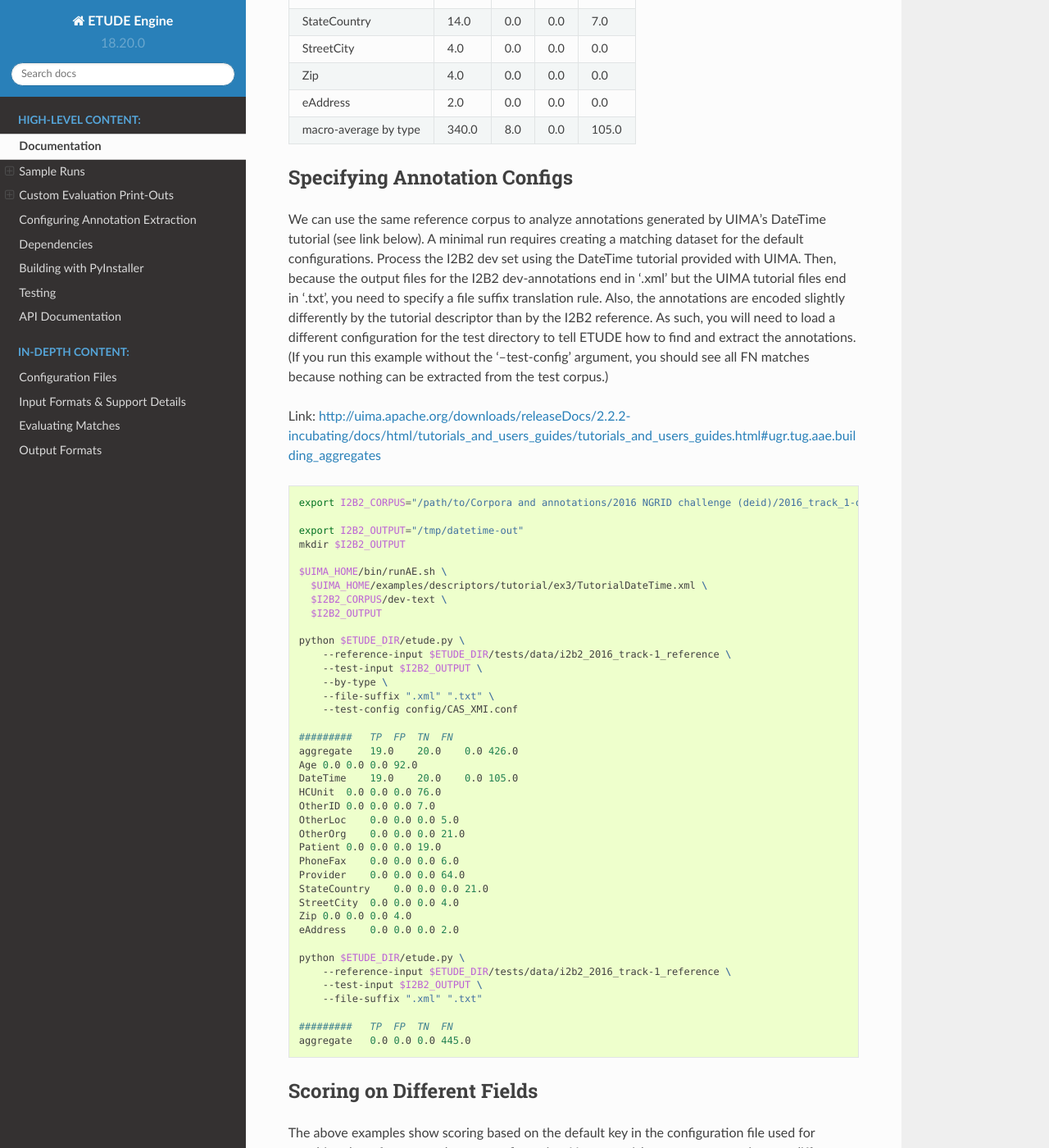
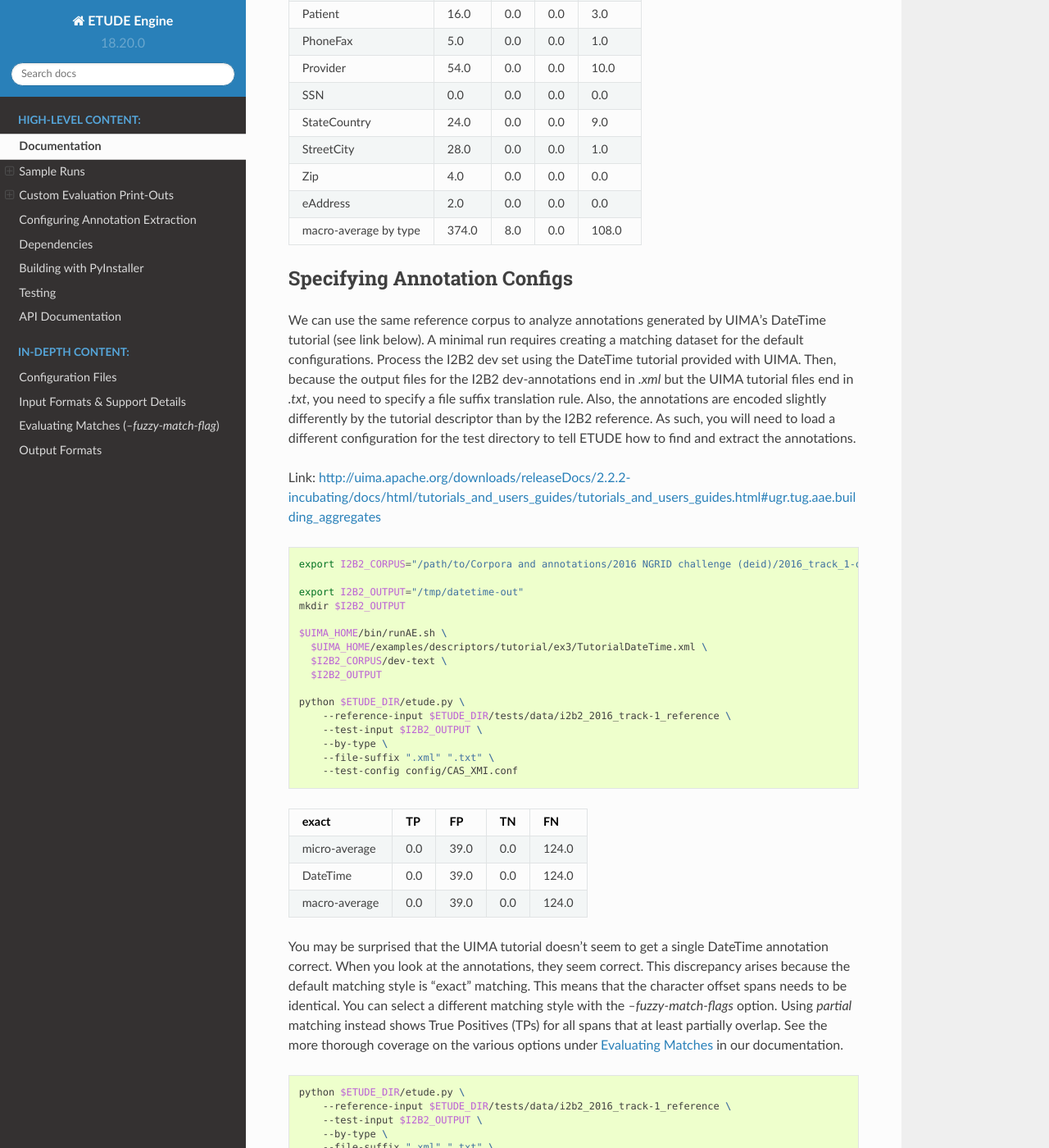
Before and after one commit to MUSC-TBIC/etude-engine, a Sphinx documentation site: the page built from docs/source/README.rst, in a window 1280 px wide and 1400 px high, scrolled down 2314 px. Shown: the whole window at 82% size. Built offline with Sphinx 7.4.7 and the Read the Docs theme 2.0.0, drawn with Linux system fonts in a browser that asks for light colours; some of the changed text lies outside the part shown.

Commit message:
updated all README examples; fixed CAS_XMI.conf to new reqs; patched config parser error
The README now shows all the outputs to match exactly as they run in
the current output.  Little bug patches and extensions here and there
had caused the actual output to drift from the README. Likewise,
the CAS_XMI.conf example config ened to be updated to match current
parsing requirements.

In doing so, I found a new edge case for using the Long Name/Section
as the score key and refactored some of the logic around that to make
sure we don't accidentally hit an undefined variable.

```diff
--- a/README.rst
+++ b/README.rst
@@ -3,7 +3,7 @@
 ================================
 
 The latest documentation (compiled from the contents of the `docs` folder) can be viewed on-line:
-`ETUDE Engine’s documentation <https://etude-engine.readthedocs.io/en/latest/index.html>`_
+`ETUDE Engine's documentation <https://etude-engine.readthedocs.io/en/latest/index.html>`_
 
 Documentation for the ETUDE engine is managed via reStructuredText files and `Sphinx <http://www.sphinx-doc.org/>`_.
 If you don't have Sphinx installed, you should check out a quick primer (`First Steps with Sphinx <http://www.sphinx-doc.org/en/1.7/tutorial.html>`_) or install it as below:
@@ -28,7 +28,7 @@
 
 The simplest test run requires that we specify a reference directory and
 a test directory. The default file matching assumes that our reference
-and test files match names exactly and both end in ‘.xml’. With just the
+and test files match names exactly and both end in `.xml`. With just the
 two directory arguments, we get micro-average scores for the default
 metrics across the full directory.
 
@@ -49,8 +49,8 @@
    You may get a warning if you run the previous command from a
    directory other than `$ETUDE_DIR`:
 
-   ``ERROR: No reference patterns extracted from config.  Bailing out
-   now.``
+   ``ERROR: Config file is missing or unreadable:  config/i2b2_2016_track-1.conf
+   ERROR: No reference patterns extracted from config.  Bailing out now.``
 
    This warning is because the default configuration files use
    relative paths.  See the section below
@@ -68,29 +68,29 @@
 +-----------------------+-------+-----+-----+-------+
 | exact                 | TP    | FP  | TN  | FN    |
 +=======================+=======+=====+=====+=======+
-| micro-average         | 340.0 | 8.0 | 0.0 | 105.0 |
+| micro-average         | 374.0 | 8.0 | 0.0 | 108.0 |
 +-----------------------+-------+-----+-----+-------+
-| 0005_gs.xml           | 31.0  | 0.0 | 0.0 | 0.0   |
+| 0005_gs.xml           | 36.0  | 0.0 | 0.0 | 0.0   |
 +-----------------------+-------+-----+-----+-------+
-| 0016_gs.xml           | 21.0  | 0.0 | 0.0 | 30.0  |
+| 0016_gs.xml           | 23.0  | 0.0 | 0.0 | 31.0  |
 +-----------------------+-------+-----+-----+-------+
-| 0267_gs.xml           | 27.0  | 0.0 | 0.0 | 32.0  |
+| 0267_gs.xml           | 29.0  | 0.0 | 0.0 | 34.0  |
 +-----------------------+-------+-----+-----+-------+
 | 0273_gs.xml           | 0.0   | 0.0 | 0.0 | 35.0  |
 +-----------------------+-------+-----+-----+-------+
-| 0389_gs.xml           | 26.0  | 8.0 | 0.0 | 8.0   |
+| 0389_gs.xml           | 32.0  | 8.0 | 0.0 | 8.0   |
 +-----------------------+-------+-----+-----+-------+
-| 0475_gs.xml           | 45.0  | 0.0 | 0.0 | 0.0   |
+| 0475_gs.xml           | 46.0  | 0.0 | 0.0 | 0.0   |
 +-----------------------+-------+-----+-----+-------+
-| 0617_gs.xml           | 32.0  | 0.0 | 0.0 | 0.0   |
+| 0617_gs.xml           | 38.0  | 0.0 | 0.0 | 0.0   |
 +-----------------------+-------+-----+-----+-------+
-| 0709_gs.xml           | 41.0  | 0.0 | 0.0 | 0.0   |
+| 0709_gs.xml           | 45.0  | 0.0 | 0.0 | 0.0   |
 +-----------------------+-------+-----+-----+-------+
-| 0982_gs.xml           | 95.0  | 0.0 | 0.0 | 0.0   |
+| 0982_gs.xml           | 100.0 | 0.0 | 0.0 | 0.0   |
 +-----------------------+-------+-----+-----+-------+
-| 0992_gs.xml           | 22.0  | 0.0 | 0.0 | 0.0   |
+| 0992_gs.xml           | 25.0  | 0.0 | 0.0 | 0.0   |
 +-----------------------+-------+-----+-----+-------+
-| macro-average by file | 340.0 | 8.0 | 0.0 | 105.0 |
+| macro-average by file | 374.0 | 8.0 | 0.0 | 108.0 |
 +-----------------------+-------+-----+-----+-------+
 
 .. code:: bash
@@ -103,7 +103,7 @@
 +-----------------------+-------+-----+-----+-------+
 | exact                 | TP    | FP  | TN  | FN    |
 +=======================+=======+=====+=====+=======+
-| micro-average         | 340.0 | 8.0 | 0.0 | 105.0 |
+| micro-average         | 374.0 | 8.0 | 0.0 | 108.0 |
 +-----------------------+-------+-----+-----+-------+
 | Age                   | 63.0  | 2.0 | 0.0 | 29.0  |
 +-----------------------+-------+-----+-----+-------+
@@ -111,9 +111,9 @@
 +-----------------------+-------+-----+-----+-------+
 | HCUnit                | 61.0  | 4.0 | 0.0 | 15.0  |
 +-----------------------+-------+-----+-----+-------+
+| OtherGeo              | 1.0   | 0.0 | 0.0 | 4.0   |
++-----------------------+-------+-----+-----+------+|
 | OtherID               | 7.0   | 0.0 | 0.0 | 0.0   |
-+-----------------------+-------+-----+-----+-------+
-| OtherLoc              | 1.0   | 0.0 | 0.0 | 4.0   |
 +-----------------------+-------+-----+-----+-------+
 | OtherOrg              | 18.0  | 0.0 | 0.0 | 3.0   |
 +-----------------------+-------+-----+-----+-------+
@@ -123,32 +123,32 @@
 +-----------------------+-------+-----+-----+-------+
 | Provider              | 54.0  | 0.0 | 0.0 | 10.0  |
 +-----------------------+-------+-----+-----+-------+
-| StateCountry          | 14.0  | 0.0 | 0.0 | 7.0   |
+| SSN                   | 0.0   | 0.0 | 0.0 | 0.0   |
 +-----------------------+-------+-----+-----+-------+
-| StreetCity            | 4.0   | 0.0 | 0.0 | 0.0   |
+| StateCountry          | 24.0  | 0.0 | 0.0 | 9.0   |
++-----------------------+-------+-----+-----+-------+
+| StreetCity            | 28.0  | 0.0 | 0.0 | 1.0   |
 +-----------------------+-------+-----+-----+-------+
 | Zip                   | 4.0   | 0.0 | 0.0 | 0.0   |
 +-----------------------+-------+-----+-----+-------+
 | eAddress              | 2.0   | 0.0 | 0.0 | 0.0   |
 +-----------------------+-------+-----+-----+-------+
-| macro-average by type | 340.0 | 8.0 | 0.0 | 105.0 |
+| macro-average by type | 374.0 | 8.0 | 0.0 | 108.0 |
 +-----------------------+-------+-----+-----+-------+
 
 Specifying Annotation Configs
 -----------------------------
 
 We can use the same reference corpus to analyze annotations generated by
-UIMA’s DateTime tutorial (see link below). A minimal run requires
+UIMA's DateTime tutorial (see link below). A minimal run requires
 creating a matching dataset for the default configurations. Process the
 I2B2 dev set using the DateTime tutorial provided with UIMA. Then,
-because the output files for the I2B2 dev-annotations end in ‘.xml’ but
-the UIMA tutorial files end in ‘.txt’, you need to specify a file suffix
+because the output files for the I2B2 dev-annotations end in `.xml` but
+the UIMA tutorial files end in `.txt`, you need to specify a file suffix
 translation rule. Also, the annotations are encoded slightly differently
 by the tutorial descriptor than by the I2B2 reference. As such, you will
 need to load a different configuration for the test directory to tell
-ETUDE how to find and extract the annotations. (If you run this example
-without the ‘–test-config’ argument, you should see all FN matches
-because nothing can be extracted from the test corpus.)
+ETUDE how to find and extract the annotations.
 
 Link:
 http://uima.apache.org/downloads/releaseDocs/2.2.2-incubating/docs/html/tutorials_and_users_guides/tutorials_and_users_guides.html#ugr.tug.aae.building_aggregates
@@ -172,29 +172,64 @@
        --file-suffix ".xml" ".txt" \
        --test-config config/CAS_XMI.conf
 
-   #########   TP  FP  TN  FN
-   aggregate   19.0    20.0    0.0 426.0
-   Age 0.0 0.0 0.0 92.0
-   DateTime    19.0    20.0    0.0 105.0
-   HCUnit  0.0 0.0 0.0 76.0
-   OtherID 0.0 0.0 0.0 7.0
-   OtherLoc    0.0 0.0 0.0 5.0
-   OtherOrg    0.0 0.0 0.0 21.0
-   Patient 0.0 0.0 0.0 19.0
-   PhoneFax    0.0 0.0 0.0 6.0
-   Provider    0.0 0.0 0.0 64.0
-   StateCountry    0.0 0.0 0.0 21.0
-   StreetCity  0.0 0.0 0.0 4.0
-   Zip 0.0 0.0 0.0 4.0
-   eAddress    0.0 0.0 0.0 2.0
++---------------+-------+------+-----+-------+
+| exact         | TP    | FP   | TN  | FN    |
++===============+=======+======+=====+=======+
+| micro-average | 0.0   | 39.0 | 0.0 | 124.0 |
++---------------+-------+------+-----+-------+
+| DateTime      | 0.0   | 39.0 | 0.0 | 124.0 |
++---------------+-------+------+-----+-------+
+| macro-average | 0.0   | 39.0 | 0.0 | 124.0 |
++---------------+-------+------+-----+-------+
+
+You may be surprised that the UIMA tutorial doesn't seem to get a
+single DateTime annotation correct. When you look at the annotations,
+they seem correct. This discrepancy arises because the default
+matching style is "exact" matching. This means that the character
+offset spans needs to be identical. You can select a different
+matching style with the `--fuzzy-match-flags` option.  Using `partial`
+matching instead shows True Positives (TPs) for all spans that at
+least partially overlap. See the more thorough coverage on the various
+options under `Evaluating Matches
+<https://etude-engine.readthedocs.io/en/latest/evaluating_matches.html>`_
+in our documentation.
+
+.. code:: bash
+
+   python $ETUDE_DIR/etude.py \
+       --reference-input $ETUDE_DIR/tests/data/i2b2_2016_track-1_reference \
+       --test-input $I2B2_OUTPUT \
+       --by-type \
+       --file-suffix ".xml" ".txt" \
+       --test-config config/CAS_XMI.conf \
+       --fuzzy-match-flags partial
+
++---------------+-------+------+-----+------+
+| exact         | TP    | FP   | TN  | FN   |
++===============+=======+======+=====+======+
+| micro-average | 39.0  | 0.0  | 0.0 | 85.0 |
++---------------+-------+------+-----+------+
+| DateTime      | 39.0  | 0.0  | 0.0 | 85.0 |
++---------------+-------+------+-----+------+
+| macro-average | 39.0  | 0.0  | 0.0 | 85.0 |
++---------------+-------+------+-----+------+
+
+If you run this example without the `-–test-config` argument, you
+should see all FN matches because nothing can be extracted from the
+test corpus.
+
+.. code:: bash
 
    python $ETUDE_DIR/etude.py \
        --reference-input $ETUDE_DIR/tests/data/i2b2_2016_track-1_reference \
        --test-input $I2B2_OUTPUT \
        --file-suffix ".xml" ".txt"
 
-   #########   TP  FP  TN  FN
-   aggregate   0.0 0.0 0.0 445.0
++---------------+-------+-----+-----+-------+
+| exact         | TP    | FP  | TN  | FN    |
++===============+=======+=====+=====+=======+
+| micro-average | 0.0   | 0.0 | 0.0 | 482.0 |
++---------------+-------+-----+-----+-------+
 
 Scoring on Different Fields
 ---------------------------
@@ -202,10 +237,14 @@
 The above examples show scoring based on the default key in the
 configuration file used for matching the reference to the test
 configuration. You may wish to group annotations on different fields,
-such as the parent class or long description.
+such as the parent class or long description. See the more thorough
+coverage on the various options under `Configuration Files
+<https://etude-engine.readthedocs.io/en/latest/config_files.html>`_ in
+our documentation.
 
 .. code:: bash
 
+   ## You can see output for this command above
    python $ETUDE_DIR/etude.py \
        --reference-input $ETUDE_DIR/tests/data/i2b2_2016_track-1_reference \
        --test-input $ETUDE_DIR/tests/data/i2b2_2016_track-1_test \
@@ -226,9 +265,9 @@
 +-----------------------+-------+-----+-----+-------+
 | exact                 | TP    | FP  | TN  | FN    |
 +=======================+=======+=====+=====+=======+
-| micro-average         | 341.0 | 7.0 | 0.0 | 104.0 |
+| micro-average         | 375.0 | 7.0 | 0.0 | 107.0 |
 +-----------------------+-------+-----+-----+-------+
-| Address               | 22.0  | 0.0 | 0.0 | 7.0   |
+| Address               | 56.0  | 0.0 | 0.0 | 10.0  |
 +-----------------------+-------+-----+-----+-------+
 | Contact Information   | 7.0   | 0.0 | 0.0 | 1.0   |
 +-----------------------+-------+-----+-----+-------+
@@ -240,56 +279,94 @@
 +-----------------------+-------+-----+-----+-------+
 | Time                  | 155.0 | 3.0 | 0.0 | 61.0  |
 +-----------------------+-------+-----+-----+-------+
-| macro-average by type | 341.0 | 7.0 | 0.0 | 104.0 |
+| macro-average by type | 375.0 | 7.0 | 0.0 | 107.0 |
 +-----------------------+-------+-----+-----+-------+
 
-+--------------------------------+-------+-----+-----+-------+
-| exact                          | TP    | FP  | TN  | FN    |
-+================================+=======+=====+=====+=======+
-| micro-average                  | 340.0 | 8.0 | 0.0 | 105.0 |
-+--------------------------------+-------+-----+-----+-------+
-| Age Greater than 89            | 63.0  | 2.0 | 0.0 | 29.0  |
-+--------------------------------+-------+-----+-----+-------+
-| Date and Time Information      | 91.0  | 2.0 | 0.0 | 33.0  |
-+--------------------------------+-------+-----+-----+-------+
-| Electronic Address Information | 2.0   | 0.0 | 0.0 | 0.0   |
-+--------------------------------+-------+-----+-----+-------+
-| Health Care Provider Name      | 54.0  | 0.0 | 0.0 | 10.0  |
-+--------------------------------+-------+-----+-----+-------+
-| Health Care Unit Name          | 61.0  | 4.0 | 0.0 | 15.0  |
-+--------------------------------+-------+-----+-----+-------+
-| Other ID Numbers               | 7.0   | 0.0 | 0.0 | 0.0   |
-+--------------------------------+-------+-----+-----+-------+
-| Other Locations                | 1.0   | 0.0 | 0.0 | 4.0   |
-+--------------------------------+-------+-----+-----+-------+
-| Other Organization Name        | 18.0  | 0.0 | 0.0 | 3.0   |
-+--------------------------------+-------+-----+-----+-------+
-| Patient Name                   | 16.0  | 0.0 | 0.0 | 3.0   |
-+--------------------------------+-------+-----+-----+-------+
-| Phone, Fax, or Pager Number    | 5.0   | 0.0 | 0.0 | 1.0   |
-+--------------------------------+-------+-----+-----+-------+
-| State or Country               | 14.0  | 0.0 | 0.0 | 7.0   |
-+--------------------------------+-------+-----+-----+-------+
-| Street City Name               | 4.0   | 0.0 | 0.0 | 0.0   |
-+--------------------------------+-------+-----+-----+-------+
-| ZIP Code                       | 4.0   | 0.0 | 0.0 | 0.0   |
-+--------------------------------+-------+-----+-----+-------+
-| macro-average by type          | 340.0 | 8.0 | 0.0 | 105.0 |
-+--------------------------------+-------+-----+-----+-------+
++-----------------------+-------+-----+-----+-------+
+| exact                 |    TP |  FP |  TN |    FN |
++=======================+=======+=====+=====+=======+
+| micro-average         | 374.0 | 8.0 | 0.0 | 108.0 |
++-----------------------+-------+-----+-----+-------+
+| ACCOUNT               |   0.0 | 0.0 | 0.0 |   0.0 |
++-----------------------+-------+-----+-----+-------+
+| AGE                   |  63.0 | 2.0 | 0.0 |  29.0 |
++-----------------------+-------+-----+-----+-------+
+| BIOID                 |   0.0 | 0.0 | 0.0 |   0.0 |
++-----------------------+-------+-----+-----+-------+
+| CITY                  |  24.0 | 0.0 | 0.0 |   1.0 |
++-----------------------+-------+-----+-----+-------+
+| COUNTRY               |  14.0 | 0.0 | 0.0 |   7.0 |
++-----------------------+-------+-----+-----+-------+
+| DATE                  |  91.0 | 2.0 | 0.0 |  33.0 |
++-----------------------+-------+-----+-----+-------+
+| DEVICE                |   0.0 | 0.0 | 0.0 |   0.0 |
++-----------------------+-------+-----+-----+-------+
+| DOCTOR                |  54.0 | 0.0 | 0.0 |  10.0 |
++-----------------------+-------+-----+-----+-------+
+| EMAIL                 |   0.0 | 0.0 | 0.0 |   0.0 |
++-----------------------+-------+-----+-----+-------+
+| FAX                   |   0.0 | 0.0 | 0.0 |   0.0 |
++-----------------------+-------+-----+-----+-------+
+| HEALTHPLAN            |   0.0 | 0.0 | 0.0 |   0.0 |
++-----------------------+-------+-----+-----+-------+
+| HOSPITAL              |  61.0 | 4.0 | 0.0 |  15.0 |
++-----------------------+-------+-----+-----+-------+
+| IDNUM                 |   0.0 | 0.0 | 0.0 |   0.0 |
++-----------------------+-------+-----+-----+-------+
+| IPADDRESS             |   0.0 | 0.0 | 0.0 |   0.0 |
++-----------------------+-------+-----+-----+-------+
+| LICENSE               |   7.0 | 0.0 | 0.0 |   0.0 |
++-----------------------+-------+-----+-----+-------+
+| LOCATION-OTHER        |   1.0 | 0.0 | 0.0 |   4.0 |
++-----------------------+-------+-----+-----+-------+
+| MEDICALRECORD         |   0.0 | 0.0 | 0.0 |   0.0 |
++-----------------------+-------+-----+-----+-------+
+| ORGANIZATION          |  18.0 | 0.0 | 0.0 |   3.0 |
++-----------------------+-------+-----+-----+-------+
+| PATIENT               |  16.0 | 0.0 | 0.0 |   3.0 |
++-----------------------+-------+-----+-----+-------+
+| PHONE                 |   5.0 | 0.0 | 0.0 |   1.0 |
++-----------------------+-------+-----+-----+-------+
+| SSN                   |   0.0 | 0.0 | 0.0 |   0.0 |
++-----------------------+-------+-----+-----+-------+
+| STATE                 |  10.0 | 0.0 | 0.0 |   2.0 |
++-----------------------+-------+-----+-----+-------+
+| STREET                |   4.0 | 0.0 | 0.0 |   0.0 |
++-----------------------+-------+-----+-----+-------+
+| URL                   |   2.0 | 0.0 | 0.0 |   0.0 |
++-----------------------+-------+-----+-----+-------+
+| USERNAME              |   0.0 | 0.0 | 0.0 |   0.0 |
++-----------------------+-------+-----+-----+-------+
+| VEHICLE               |   0.0 | 0.0 | 0.0 |   0.0 |
++-----------------------+-------+-----+-----+-------+
+| ZIP                   |   4.0 | 0.0 | 0.0 |   0.0 |
++-----------------------+-------+-----+-----+-------+
+| macro-average by type | 374.0 | 8.0 | 0.0 | 108.0 |
++-----------------------+-------+-----+-----+-------+
 
 Custom Evaluation Print-Outs
 ================================
 
-The majority of you evaluation output customization can be handled by the above command-line arguments.
-However, sometimes you'll need to generate output that exactly matches some very specific formatting requirements.
-For these instances, ETUDE supports custom print functions.
-Currently, those print functions must be hard-coded into `scoring_metrics.py`.
-Our roadmap includes the ability to load and trigger these print functions from a standard folder to make the system much more modular.
-Until that point, you can see an example custom print-out that targets the `2018 n2c2 Track 1 <https://www.aclweb.org/portal/content/2018-n2c2-nlp-shared-task-and-workshop>`_ output format.
-The configurations for this sample are in our sister repository:
-`ETUDE Engine Configs for n2c2 <https://github.com/MUSC-TBIC/etude-engine-configs/tree/master/n2c2>`_
-The original evaluation script for the competition, used as a point of reference, can be found on github:
-`Evaluation scripts for the 2018 N2C2 shared tasks on clinical NLP  <https://github.com/filannim/2018_n2c2_evaluation_scripts>`_
+The majority of you evaluation output customization can be handled by
+the above command-line arguments.  However, sometimes you'll need to
+generate output that exactly matches some very specific formatting
+requirements.  For these instances, ETUDE supports custom print
+functions.  Currently, those print functions must be hard-coded into
+`scoring_metrics.py`.  Our roadmap includes the ability to load and
+trigger these print functions from a standard folder to make the
+system much more modular.  Until that point, you can see an example
+custom print-out that targets the `2018 n2c2 Track 1
+<https://www.aclweb.org/portal/content/2018-n2c2-nlp-shared-task-and-workshop>`_
+output format.  The configurations for this sample are in our sister
+repository: `ETUDE Engine Configs for n2c2
+<https://github.com/MUSC-TBIC/etude-engine-configs/tree/stable/n2c2>`_
+The original evaluation script for the competition, used as a point of
+reference, can be found on github: `Evaluation scripts for the 2018
+N2C2 shared tasks on clinical NLP
+<https://github.com/filannim/2018_n2c2_evaluation_scripts>`_ See the
+more thorough coverage on the various `Output Formats
+<https://etude-engine.readthedocs.io/en/latest/output_formats.html>`_
+in our documentation.
 
 .. code:: bash
 
@@ -336,11 +413,22 @@
 Contextually-Grounded Annotation Examples
 ---------------------------------------------
 
-A second class of custom outputs is to generate listings of real annotations with left- and right-margins of context. Most often, you will want to use this type of output to generate a listing of all the FP annotations your system generated or all the FN annotations your system failed to find.
+A second class of custom outputs is to generate listings of real
+annotations with left- and right-margins of context. Most often, you
+will want to use this type of output to generate a listing of all the
+FP annotations your system generated or all the FN annotations your
+system failed to find.
 
-The generation of this output is dependent on a score card having been written to disk during a normal evaluation run. You'll also want to make sure to have generated a system output directory.  Both flags are show in examples below.  Additional flags let you determine how much of a context window (in characters) you want to see on the left and right of the annotation.
+The generation of this output is dependent on a score card having been
+written to disk during a normal evaluation run. You'll also want to
+make sure to have generated a system output directory.  Both flags are
+show in examples below.  Additional flags let you determine how much
+of a context window (in characters) you want to see on the left and
+right of the annotation.
 
-If we focus solely on the `partial` matches, then we're guaranteed to get FP and FN annotations that don't overlap. We don't distinguish between span mismatches and type mismatches.
+If we focus solely on the `partial` matches, then we're guaranteed to
+get FP and FN annotations that don't overlap. We don't distinguish
+between span mismatches and type mismatches.
 
 .. code:: bash
 
@@ -442,15 +530,14 @@
 =======
 
 Unit testing is done with the pytest module. Because of a bug in how
-tests are processed in Python 2.7, you should run pytest indirectly
-rather than directly:
+tests are processed in Python, you should run pytest indirectly rather
+than directly:
 
 .. code:: bash
 
    python -m pytest tests/
 
    ## You can also generate a coverate report in html format
-   python2.7 -m pytest --cov-report html:cov_html_py2.7 --cov=./ tests/
    python3.7 -m pytest --cov-report html:cov_html_py3.7 --cov=./ tests/
 
    ## The junit file is helpful for automated systems or CI pipelines
--- a/etude.py
+++ b/etude.py
@@ -662,6 +662,10 @@
                                                score_values = args.score_values ,
                                                collapse_all_patterns = args.collapse_all_patterns ,
                                                verbose = args.verbose )
+        except args_and_configs.configparser.NoOptionError as e:
+            log.error( 'NoOptionError in process_config for reference config:  {}'.format( e ) )
+        except NameError as e:
+            log.error( 'NameError in process_config for reference config:  {}'.format( e ) )
         except:
             e = sys.exc_info()[0]
             log.error( 'Uncaught exception in process_config for reference config:  {}'.format( e ) )
@@ -676,6 +680,8 @@
                                                score_values = args.score_values ,
                                                collapse_all_patterns = args.collapse_all_patterns ,
                                                verbose = args.verbose )
+        except args_and_configs.configparser.NoOptionError as e:
+            log.error( 'NoOptionError in process_config for system output config:  {}'.format( e ) )
         except NameError as e:
             log.error( 'NameError in process_config for system output config:  {}'.format( e ) )
         except:
```
Also changed, not shown: other parts of README.rst (+5 -5 lines), args_and_configs.py (+13 -9 lines), docs/source/config_files.rst (+13 -0 lines), docs/source/evaluating_matches.rst (+40 -2 lines), 1 other file.
